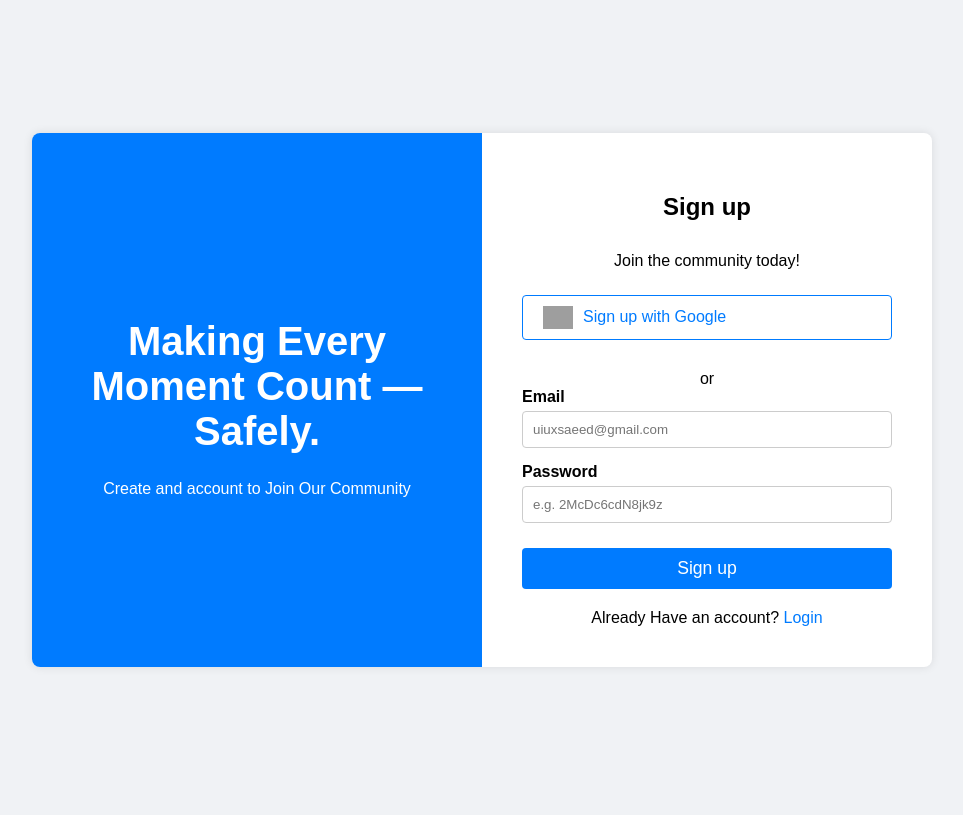
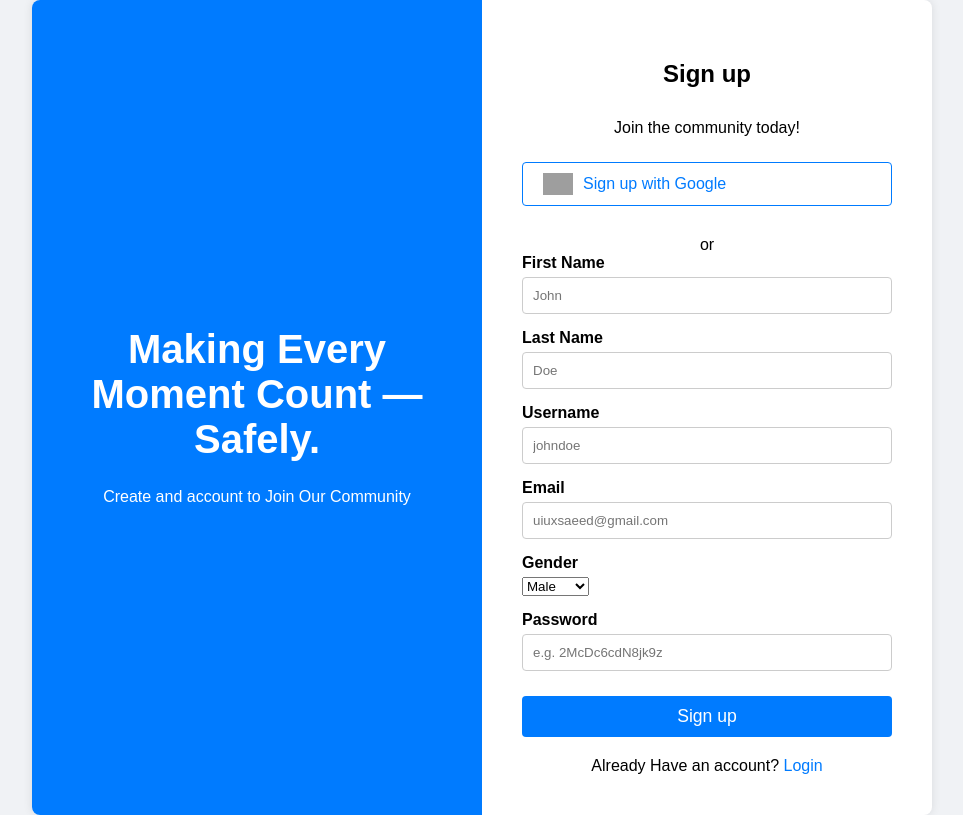
Before and after one commit to aodre12/IT36A-IAS2, a PHP site: page /signup.php in a window 1280 px wide. Shown: the whole page, without its empty margins (158-1121 px from the left). Before the commit the page ends 667 px from the top, so only its background shows below. Run offline with PHP 8.4, Linux system fonts and the light colour scheme; grey boxes are pictures that could not be loaded.

Commit message:
added db

```diff
--- /dev/null
+++ b/db_connect.php
@@ -0,0 +1,15 @@
+<?php
+$servername = "localhost"; // Or your database server address
+$username = "root"; // Your database username
+$password = ""; // Your database password (leave empty if none)
+$dbname = "user_auth"; // The database name we created
+
+// Create connection
+$conn = new mysqli($servername, $username, $password, $dbname);
+
+// Check connection
+if ($conn->connect_error) {
+    die("Connection failed: " . $conn->connect_error);
+}
+// echo "Connected successfully"; // Optional: uncomment for testing
+?>
--- a/signup.php
+++ b/signup.php
@@ -1,17 +1,39 @@
 <?php
+include 'db_connect.php'; // Include the database connection file
+
 if ($_SERVER["REQUEST_METHOD"] == "POST") {
     // Collect value of input field
+    $first_name = $_POST['first_name'];
+    $last_name = $_POST['last_name'];
+    $username = $_POST['username'];
     $email = $_POST['email'];
+    $gender = $_POST['gender'];
     $password = $_POST['password'];
+    // $confirm_password = $_POST['confirm_password']; // Confirm password check should be done client-side or before this point
 
     // Basic validation (you would do more thorough validation in a real application)
-    if (!empty($email) && !empty($password)) {
-        echo "<h2>Sign Up Attempt:</h2>";
-        echo "<p>Email: " . htmlspecialchars($email) . "</p>";
-        echo "<p>Password: " . htmlspecialchars($password) . "</p>\n";
-        // In a real application, you would process the registration here.
+    if (!empty($first_name) && !empty($last_name) && !empty($username) && !empty($email) && !empty($gender) && !empty($password)) {
+        // Prepare an insert statement
+        $sql = "INSERT INTO users (first_name, last_name, username, email, gender, password) VALUES (?, ?, ?, ?, ?, ?)";
+
+        if ($stmt = $conn->prepare($sql)) {
+            // Bind variables to the prepared statement as parameters
+            $stmt->bind_param("ssssss", $first_name, $last_name, $username, $email, $gender, $password);
+
+            // Attempt to execute the prepared statement
+            if ($stmt->execute()) {
+                echo "<p>New record created successfully</p>";
+            } else {
+                echo "<p>Error: " . $stmt->error . "</p>";
+            }
+
+            // Close statement
+            $stmt->close();
+        } else {
+             echo "<p>Error preparing statement: " . $conn->error . "</p>";
+        }
     } else {
-        echo "<p>Please fill in all fields.</p>";
+        echo "<p>Please fill in all required fields.</p>";
     }
 }
 ?>
@@ -37,8 +59,28 @@ if ($_SERVER["REQUEST_METHOD"] == "POST") {
             <div class="options">or</div>
             <form action="signup.php" method="post">
                 <div class="form-group">
+                    <label for="first_name">First Name</label>
+                    <input type="text" id="first_name" name="first_name" placeholder="John">
+                </div>
+                <div class="form-group">
+                    <label for="last_name">Last Name</label>
+                    <input type="text" id="last_name" name="last_name" placeholder="Doe">
+                </div>
+                <div class="form-group">
+                    <label for="username">Username</label>
+                    <input type="text" id="username" name="username" placeholder="johndoe">
+                </div>
+                <div class="form-group">
                     <label for="email">Email</label>
                     <input type="email" id="email" name="email" placeholder="uiuxsaeed@gmail.com">
+                </div>
+                <div class="form-group">
+                    <label for="gender">Gender</label>
+                    <select id="gender" name="gender">
+                        <option value="Male">Male</option>
+                        <option value="Female">Female</option>
+                        <option value="Other">Other</option>
+                    </select>
                 </div>
                 <div class="form-group">
                     <label for="password">Password</label>
```
